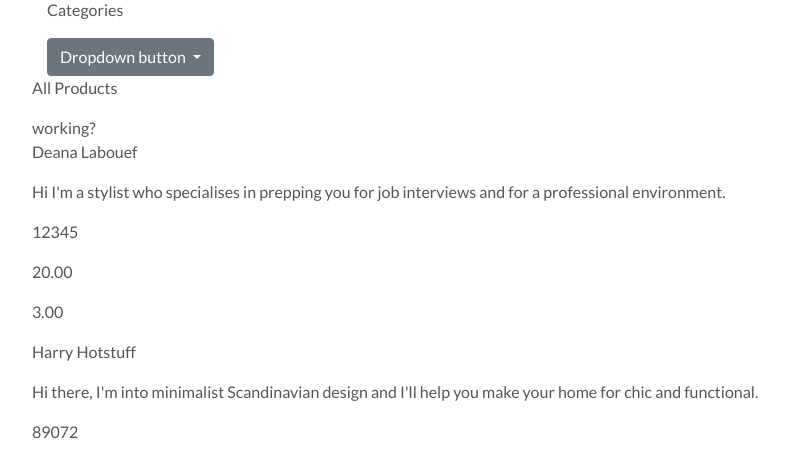
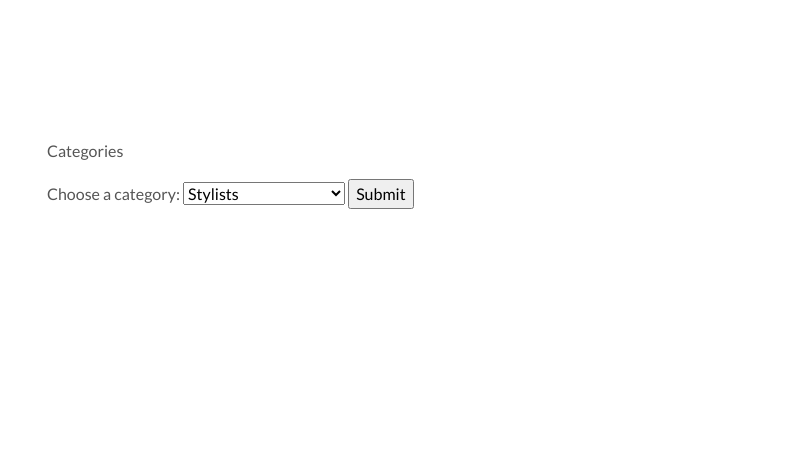
Before and after one commit to nafeesahyounis/milestone-4, a Django app: page /products/test in a window 1280 px wide. Shown: the part 72-526 px from the top of the page, without its empty margins (96-885 px from the left). Run offline with Django 3.2, Linux system fonts and the light colour scheme; data comes from the database, SQL or seed files in the repository; some libraries are stand-ins or nearby versions.

Commit message:
starting to create category filter for products page.

```diff
--- a/products/templates/products/test.html
+++ b/products/templates/products/test.html
@@ -7,22 +7,28 @@
         <div class="col-12 my-auto">
 
 <p> Categories </p>
-<div class="dropdown">
-  <button class="btn btn-secondary dropdown-toggle" type="button" id="dropdownMenuButton" data-toggle="dropdown" aria-haspopup="true" aria-expanded="false">
-    Dropdown button
-  </button>
-  <div class="dropdown-menu" aria-labelledby="dropdownMenuButton">
-    <a class="dropdown-item" href="#">Stylists</a>
-    <a class="dropdown-item" href="#">Interior Designers</a>
-    <a class="dropdown-item" href="#">Personal Trainers</a>
-    <a class="dropdown-item" href="#">Professional Photos</a>
-     <a class="dropdown-item" href="#">Life coaches</a>
-    <a class="dropdown-item" href="#">Other</a>
+  <form method="POST">
+
+
+
+    <label for="cars">Choose a category:</label>
+  <select>
+    <option value="stylists" name="stylists">Stylists</option>
+    <option value="interior designers" name="interior designers">Interior Designers</option>
+    <option value="personal trainers" name="personal trainers">Personal Trainers</option>
+    <option value="professional photos" name="professional photos">Professional Photos</option>
+     <option value="life coaches" name="life coaches">Life coaches</option>
+    <option value="other" name="other">Other</option>
+
+
+  </select>
+  <input type="submit">
 
 
 
   </div>
 </div>
+</form>
 </div>
 <div class="row">
         <div class="col-12">
--- a/products/views.py
+++ b/products/views.py
@@ -1,13 +1,25 @@
 from django.shortcuts import render
-from .models import Product
+from .models import Product, Category
 
 # Create your views here.
 
 def test(request):
-    """A view to return the test page"""
-    products = Product.objects.all()
 
-    context = {
+    if request.method == "POST":
+        filter = (request.POST)
+        products = Category.objects.filter(name__exact=filter)
+
+        context= {
+            'products': products,
+        }
+
+    else:
+        """A view to return the test page"""
+        products = Product.objects.all()
+        context = {
         'products': products,
-    }
+        }
     return render(request, 'products/test.html', context)
+
+#post name of category
+#
--- a/requirements.txt
+++ b/requirements.txt
@@ -2,6 +2,7 @@ asgiref==3.2.10
 dj-database-url==0.5.0
 Django==3.0.9
 django-allauth==0.42.0
+gunicorn==20.0.4
 oauthlib==3.1.0
 psycopg2-binary==2.8.6
 python3-openid==3.2.0
```
Also changed, not shown: milestone4/settings.py (+15 -9 lines), 1 other file.
